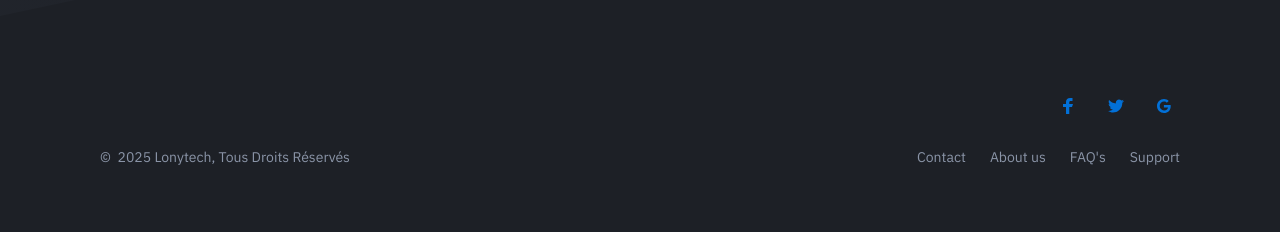
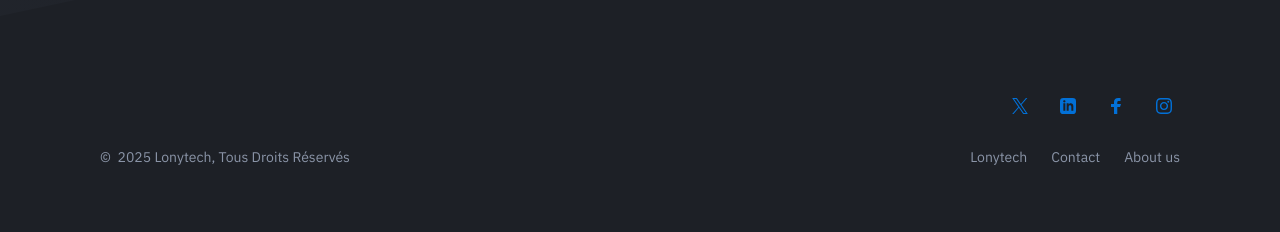
Before and after one commit to Lonytech/kounafoni-app, a Flask app: page / in a window 1280 px wide. Shown: the part 684-916 px from the top of the page. Run offline with Flask 3, Linux system fonts and the light colour scheme; parts of the project's set-up code (start-up, migrations or seed data) failed here and were passed over; some libraries are stand-ins or nearby versions.

Commit message:
website & social media links added in front (#27)

```diff
--- a/src/app/app.py
+++ b/src/app/app.py
@@ -55,5 +55,5 @@ def chat() -> Any:
 
 
 if __name__ == "__main__":
-    app.run(host="0.0.0.0", port=5000)
-    # app.run(debug=True)
+    # app.run(host="0.0.0.0", port=5000)
+    app.run(debug=True)
--- a/src/app/templates/footer.html
+++ b/src/app/templates/footer.html
@@ -7,21 +7,36 @@
             </div>
             <ul class="footer-links list-reset">
                 <li>
-                    <a href="#">Contact</a>
+                    <a href="https://lonytech.com/" target="_blank">Lonytech</a>
                 </li>
                 <li>
-                    <a href="#">About us</a>
+                    <a href="https://lonytech.com/contact" target="_blank">Contact</a>
                 </li>
                 <li>
-                    <a href="#">FAQ's</a>
-                </li>
-                <li>
-                    <a href="#">Support</a>
+                    <a href="https://lonytech.com/about" target="_blank">About us</a>
                 </li>
             </ul>
             <ul class="footer-social-links list-reset">
                 <li>
-                    <a href="#">
+                  <a href="https://x.com/AfricaDat" target="_blank">
+                    <span class="screen-reader-text">Twitter</span>
+                    <svg width="16" height="16" xmlns="http://www.w3.org/2000/svg" viewBox="0 0 1200 1227">
+                      <path d="M714.163 519.284L1160.89 0H1055.03L667.137 450.887L357.328 0H0L468.492 681.821L0 1226.37H105.866L515.491 750.218L842.672 1226.37H1200L714.137 519.284H714.163ZM569.165 687.828L521.697 619.934L144.011 79.6944H306.615L611.412 515.685L658.88 583.579L1055.08 1150.3H892.476L569.165 687.854V687.828Z" fill="#0270D7"/>
+                    </svg>
+                  </a>
+                </li>
+
+                <li>
+                  <a href="https://www.linkedin.com/company/lonytech" target="_blank">
+                    <span class="screen-reader-text">LinkedIn</span>
+                    <svg width="16" height="16" xmlns="http://www.w3.org/2000/svg" viewBox="0 0 24 24">
+                      <path d="M19 0H5a5 5 0 0 0-5 5v14a5 5 0 0 0 5 5h14a5 5 0 0 0 5-5V5a5 5 0 0 0-5-5zM8 19H5V8h3v11zM6.5 6.732c-.966 0-1.75-.79-1.75-1.764s.784-1.764 1.75-1.764 1.75.79 1.75 1.764-.783 1.764-1.75 1.764zM20 19h-3v-5.604c0-3.368-4-3.113-4 0V19h-3V8h3v1.765c1.396-2.586 7-2.777 7 2.476V19z" fill="#0270D7"/>
+                    </svg>
+                  </a>
+                </li>
+
+                <li>
+                    <a href="https://www.facebook.com/lonytech" target="_blank">
                         <span class="screen-reader-text">Facebook</span>
                         <svg width="16" height="16" xmlns="http://www.w3.org/2000/svg">
                             <path d="M6.023 16L6 9H3V6h3V4c0-2.7 1.672-4 4.08-4 1.153 0 2.144.086 2.433.124v2.821h-1.67c-1.31 0-1.563.623-1.563 1.536V6H13l-1 3H9.28v7H6.023z"
@@ -29,23 +44,14 @@
                         </svg>
                     </a>
                 </li>
+
                 <li>
-                    <a href="#">
-                        <span class="screen-reader-text">Twitter</span>
-                        <svg width="16" height="16" xmlns="http://www.w3.org/2000/svg">
-                            <path d="M16 3c-.6.3-1.2.4-1.9.5.7-.4 1.2-1 1.4-1.8-.6.4-1.3.6-2.1.8-.6-.6-1.5-1-2.4-1-1.7 0-3.2 1.5-3.2 3.3 0 .3 0 .5.1.7-2.7-.1-5.2-1.4-6.8-3.4-.3.5-.4 1-.4 1.7 0 1.1.6 2.1 1.5 2.7-.5 0-1-.2-1.5-.4C.7 7.7 1.8 9 3.3 9.3c-.3.1-.6.1-.9.1-.2 0-.4 0-.6-.1.4 1.3 1.6 2.3 3.1 2.3-1.1.9-2.5 1.4-4.1 1.4H0c1.5.9 3.2 1.5 5 1.5 6 0 9.3-5 9.3-9.3v-.4C15 4.3 15.6 3.7 16 3z"
-                                  fill="#0270D7"/>
-                        </svg>
-                    </a>
-                </li>
-                <li>
-                    <a href="#">
-                        <span class="screen-reader-text">Google</span>
-                        <svg width="16" height="16" xmlns="http://www.w3.org/2000/svg">
-                            <path d="M7.9 7v2.4H12c-.2 1-1.2 3-4 3-2.4 0-4.3-2-4.3-4.4 0-2.4 2-4.4 4.3-4.4 1.4 0 2.3.6 2.8 1.1l1.9-1.8C11.5 1.7 9.9 1 8 1 4.1 1 1 4.1 1 8s3.1 7 7 7c4 0 6.7-2.8 6.7-6.8 0-.5 0-.8-.1-1.2H7.9z"
-                                  fill="#0270D7"/>
-                        </svg>
-                    </a>
+                  <a href="https://www.instagram.com/lony_tech" target="_blank">
+                    <span class="screen-reader-text">Instagram</span>
+                    <svg width="16" height="16" xmlns="http://www.w3.org/2000/svg" viewBox="0 0 24 24">
+                      <path d="M12 2.163c3.204 0 3.584.012 4.85.07 3.252.148 4.771 1.691 4.919 4.919.058 1.265.069 1.645.069 4.849 0 3.205-.012 3.584-.069 4.849-.149 3.225-1.664 4.771-4.919 4.919-1.266.058-1.644.07-4.85.07-3.204 0-3.584-.012-4.849-.07-3.26-.149-4.771-1.699-4.919-4.92-.058-1.265-.07-1.644-.07-4.849 0-3.204.013-3.583.07-4.849.149-3.227 1.664-4.771 4.919-4.919 1.266-.057 1.645-.069 4.849-.069zm0-2.163c-3.259 0-3.667.014-4.947.072-4.358.2-6.78 2.618-6.98 6.98-.059 1.281-.073 1.689-.073 4.948 0 3.259.014 3.668.072 4.948.2 4.358 2.618 6.78 6.98 6.98 1.281.058 1.689.072 4.948.072 3.259 0 3.668-.014 4.948-.072 4.354-.2 6.782-2.618 6.979-6.98.059-1.28.073-1.689.073-4.948 0-3.259-.014-3.667-.072-4.947-.196-4.354-2.617-6.78-6.979-6.98-1.281-.059-1.69-.073-4.949-.073zm0 5.838c-3.403 0-6.162 2.759-6.162 6.162s2.759 6.163 6.162 6.163 6.162-2.759 6.162-6.163c0-3.403-2.759-6.162-6.162-6.162zm0 10.162c-2.209 0-4-1.79-4-4 0-2.209 1.791-4 4-4s4 1.791 4 4c0 2.21-1.791 4-4 4zm6.406-11.845c-.796 0-1.441.645-1.441 1.44s.645 1.44 1.441 1.44c.795 0 1.439-.645 1.439-1.44s-.644-1.44-1.439-1.44z" fill="#0270D7"/>
+                    </svg>
+                  </a>
                 </li>
             </ul>
             <div class="footer-copyright">&copy; &nbsp; <span id="current-year"> </span> &nbsp;Lonytech, Tous Droits
```
